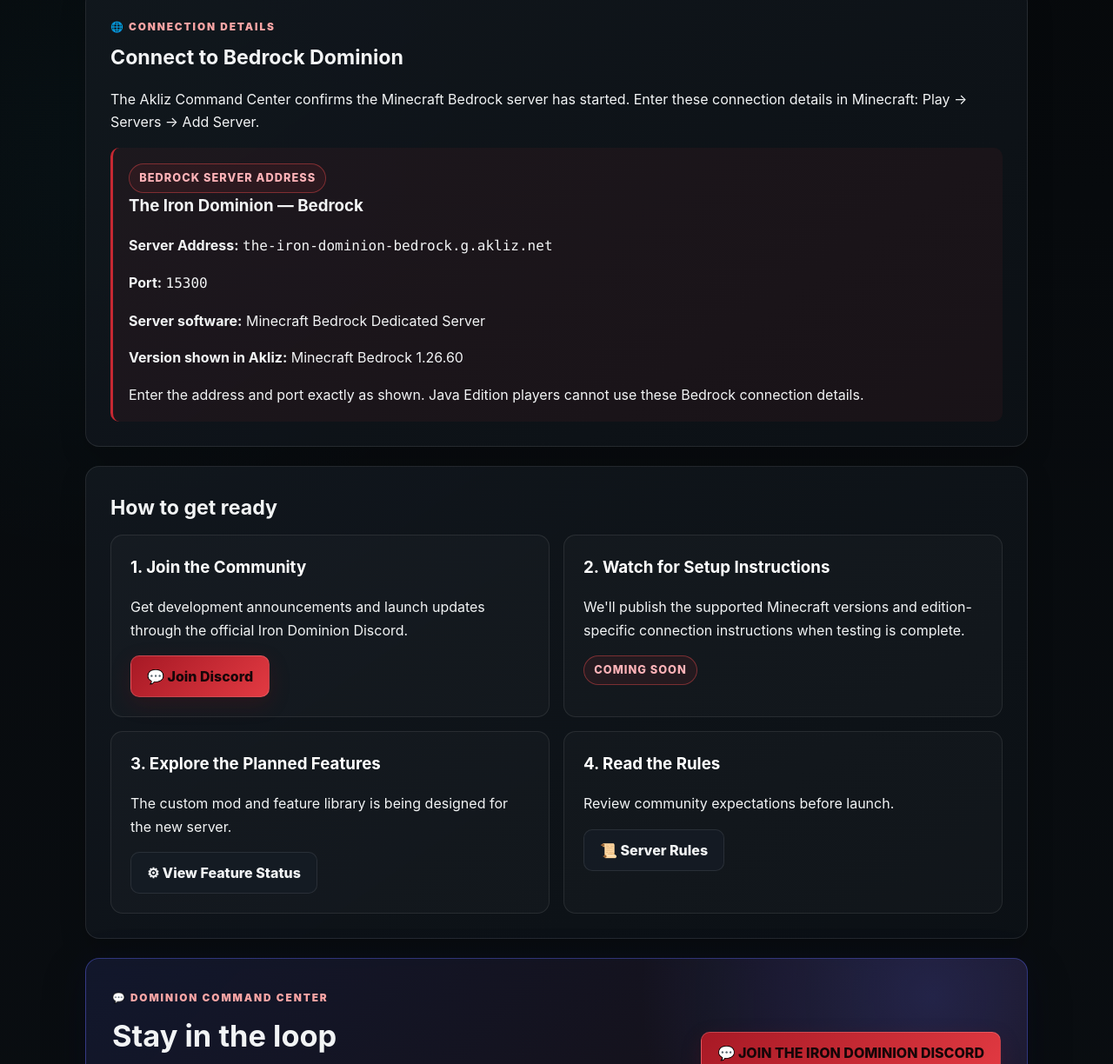
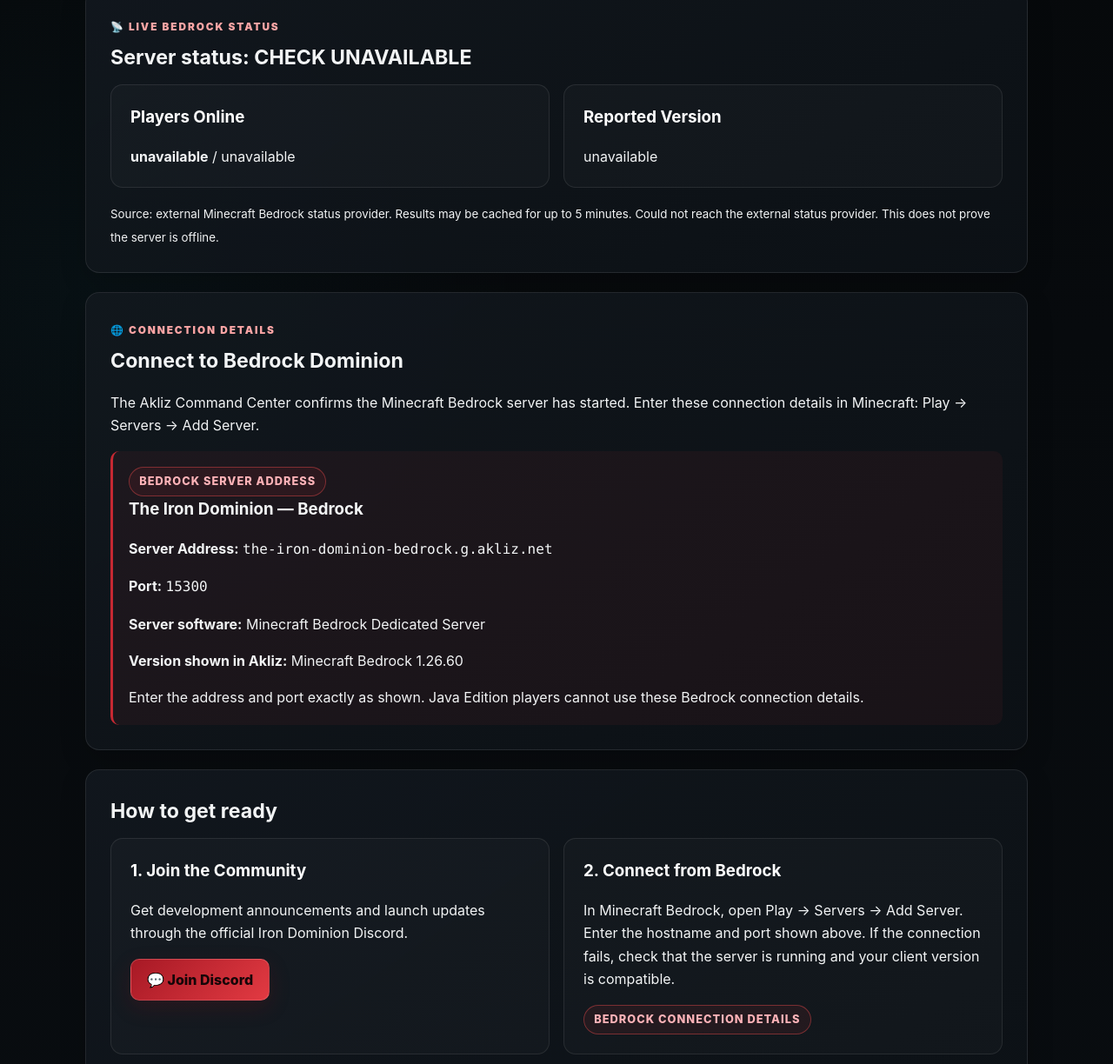
Before and after one commit to biohazards1108-lab/The-iron-dominion-, a plain HTML site: page join.html in a window 1280 px wide. Shown: the part 749-1973 px from the top of the page at 87% size. Drawn offline with Linux system fonts and the light colour scheme; no server answers.

Commit message:
Show live Bedrock status and connection steps

```diff
--- a/join.html
+++ b/join.html
@@ -1,14 +1,16 @@
 <!DOCTYPE html>
 <html lang="en"><head><meta charset="UTF-8">
-<meta http-equiv="Content-Security-Policy" content="default-src 'self'; base-uri 'self'; object-src 'none'; script-src 'self'; style-src 'self'; img-src 'self' data:; font-src 'self' data:; connect-src 'self'; form-action 'self'; upgrade-insecure-requests"><meta name="viewport" content="width=device-width, initial-scale=1.0"><meta name="description" content="Bedrock Dominion server information, Java and Bedrock compatibility plans, and launch announcements."><meta name="theme-color" content="#0b0d0f"><link rel="canonical" href="https://theirondominion.com/join.html"><meta property="og:title" content="Server Information | Bedrock Dominion"><meta property="og:description" content="Bedrock Dominion server information, planned Java and Bedrock compatibility, and verified launch announcements."><meta property="og:type" content="website"><meta property="og:image" content="https://theirondominion.com/assets/iron-dominion-banner.webp">
+<meta http-equiv="Content-Security-Policy" content="default-src 'self'; base-uri 'self'; object-src 'none'; script-src 'self'; style-src 'self'; img-src 'self' data:; font-src 'self' data:; connect-src 'self' https://api.mcsrvstat.us; form-action 'self'; upgrade-insecure-requests"><meta name="viewport" content="width=device-width, initial-scale=1.0"><meta name="description" content="Bedrock Dominion server information, Java and Bedrock compatibility plans, and launch announcements."><meta name="theme-color" content="#0b0d0f"><link rel="canonical" href="https://theirondominion.com/join.html"><meta property="og:title" content="Server Information | Bedrock Dominion"><meta property="og:description" content="Bedrock Dominion server information, planned Java and Bedrock compatibility, and verified launch announcements."><meta property="og:type" content="website"><meta property="og:image" content="https://theirondominion.com/assets/iron-dominion-banner.webp">
 <meta property="og:image:alt" content="The Iron Dominion — dark fantasy Minecraft community banner">
 <meta name="twitter:card" content="summary_large_image">
 <meta name="twitter:image" content="https://theirondominion.com/assets/iron-dominion-banner.webp">
 <title>Server Information | Bedrock Dominion</title><link rel="stylesheet" href="css/style.css?v=20261022-bedrock"><link rel="stylesheet" href="css/mobile.css?v=20260901"><link rel="stylesheet" href="css/pages.css"></head><body><a class="skip-link" href="#main-content">Skip to content</a>
 <header class="hero"><div class="overlay"><span class="badge">BEDROCK DOMINION · AKLIZ HOSTED</span><h1>⚒ BEDROCK DOMINION</h1><p>The Bedrock server is running on Akliz. Use the address and port below to connect from Minecraft Bedrock.</p><div class="hero-actions"><a class="button" href="#server-info">🌐 Server Information</a><a class="button secondary discord-cta" href="https://discord.gg/bnXXc2ng72" target="_blank" rel="noopener noreferrer">💬 Join Discord</a></div></div></header>
 <nav aria-label="Main navigation"><a href="index.html">🏰 Home</a><a class="active" aria-current="page" href="join.html">▶ Server Info</a><a href="account.html">🔐 Account</a><a href="mods.html">⚙ Mods &amp; Features</a><a href="guides.html">📖 Guides</a><a href="ranks.html">🛡 Ranks</a><a href="currency.html">💰 Currency</a><a href="economy.html">⛁ Economy</a><a href="leaderboard.html">🏆 Leaderboard</a><a href="shop.html">🏪 Store</a><a href="vote.html">🗳 Vote</a><a href="status.html">📡 Status</a><a href="faq.html">❔ FAQ</a><a href="rules.html">📜 Rules</a><a href="support.html">🛟 Support</a><a href="https://discord.gg/bnXXc2ng72" target="_blank" rel="noopener noreferrer">💬 Discord</a></nav>
-<main id="main-content"><section class="panel" id="server-info"><span class="eyebrow">🌐 CONNECTION DETAILS</span><h2>Connect to Bedrock Dominion</h2><p>The Akliz Command Center confirms the Minecraft Bedrock server has started. Enter these connection details in Minecraft: Play → Servers → Add Server.</p><div class="callout"><span class="soon">BEDROCK SERVER ADDRESS</span><h3>The Iron Dominion — Bedrock</h3><p><strong>Server Address:</strong> <code>the-iron-dominion-bedrock.g.akliz.net</code></p><p><strong>Port:</strong> <code>15300</code></p><p><strong>Server software:</strong> Minecraft Bedrock Dedicated Server</p><p><strong>Version shown in Akliz:</strong> Minecraft Bedrock 1.26.60</p><p>Enter the address and port exactly as shown. Java Edition players cannot use these Bedrock connection details.</p></div></section>
-<section class="panel"><h2>How to get ready</h2><div class="grid-2"><article class="card"><h3>1. Join the Community</h3><p>Get development announcements and launch updates through the official Iron Dominion Discord.</p><a class="button" href="https://discord.gg/bnXXc2ng72" target="_blank" rel="noopener noreferrer">💬 Join Discord</a></article><article class="card"><h3>2. Watch for Setup Instructions</h3><p>We'll publish the supported Minecraft versions and edition-specific connection instructions when testing is complete.</p><span class="soon">COMING SOON</span></article><article class="card"><h3>3. Explore the Planned Features</h3><p>The custom mod and feature library is being designed for the new server.</p><a class="button secondary" href="mods.html">⚙ View Feature Status</a></article><article class="card"><h3>4. Read the Rules</h3><p>Review community expectations before launch.</p><a class="button secondary" href="rules.html">📜 Server Rules</a></article></div></section>
+<main id="main-content"><section class="panel" id="live-server-status" aria-live="polite"><span class="eyebrow">📡 LIVE BEDROCK STATUS</span><h2>Server status: <span data-bedrock-status data-state="unavailable">CHECKING…</span></h2><div class="grid-2"><article class="card"><h3>Players Online</h3><p><strong data-bedrock-players>unavailable</strong> / <span data-bedrock-max>unavailable</span></p></article><article class="card"><h3>Reported Version</h3><p data-bedrock-version>unavailable</p></article></div><p><small>Source: external Minecraft Bedrock status provider. Results may be cached for up to 5 minutes. <span data-bedrock-checked>Checking status…</span></small></p></section>
+<section class="panel" id="server-info"><span class="eyebrow">🌐 CONNECTION DETAILS</span><h2>Connect to Bedrock Dominion</h2><p>The Akliz Command Center confirms the Minecraft Bedrock server has started. Enter these connection details in Minecraft: Play → Servers → Add Server.</p><div class="callout"><span class="soon">BEDROCK SERVER ADDRESS</span><h3>The Iron Dominion — Bedrock</h3><p><strong>Server Address:</strong> <code>the-iron-dominion-bedrock.g.akliz.net</code></p><p><strong>Port:</strong> <code>15300</code></p><p><strong>Server software:</strong> Minecraft Bedrock Dedicated Server</p><p><strong>Version shown in Akliz:</strong> Minecraft Bedrock 1.26.60</p><p>Enter the address and port exactly as shown. Java Edition players cannot use these Bedrock connection details.</p></div></section>
+<section class="panel"><h2>How to get ready</h2><div class="grid-2"><article class="card"><h3>1. Join the Community</h3><p>Get development announcements and launch updates through the official Iron Dominion Discord.</p><a class="button" href="https://discord.gg/bnXXc2ng72" target="_blank" rel="noopener noreferrer">💬 Join Discord</a></article><article class="card"><h3>2. Connect from Bedrock</h3><p>In Minecraft Bedrock, open Play → Servers → Add Server. Enter the hostname and port shown above. If the connection fails, check that the server is running and your client version is compatible.</p><span class="soon">BEDROCK CONNECTION DETAILS</span></article><article class="card"><h3>3. Explore the Planned Features</h3><p>The custom mod and feature library is being designed for the new server.</p><a class="button secondary" href="mods.html">⚙ View Feature Status</a></article><article class="card"><h3>4. Read the Rules</h3><p>Review community expectations before launch.</p><a class="button secondary" href="rules.html">📜 Server Rules</a></article></div></section>
 <section class="panel discord-feature"><div><span class="eyebrow">💬 DOMINION COMMAND CENTER</span><h2>Stay in the loop</h2><p>The existing Discord invite remains the official community link for announcements, support, and development.</p></div><a class="button discord-button" href="https://discord.gg/bnXXc2ng72" target="_blank" rel="noopener noreferrer">💬 JOIN THE IRON DOMINION DISCORD</a></section></main>
+<script src="js/bedrock-status.js" defer></script>
 <footer><p>⚒ The Iron Dominion © 2026</p><p>Bedrock Dominion is hosted on Akliz. Connection details shown here are for Minecraft Bedrock Edition.</p><p><a href="join.html">Server Info</a> · <a href="mods.html">Mods &amp; Features</a> · <a href="rules.html">Rules</a> · <a href="https://discord.gg/bnXXc2ng72" target="_blank" rel="noopener noreferrer">Discord Community</a></p></footer>  <script src="js/dominion-effects.js" defer></script>
 </body></html>
```
